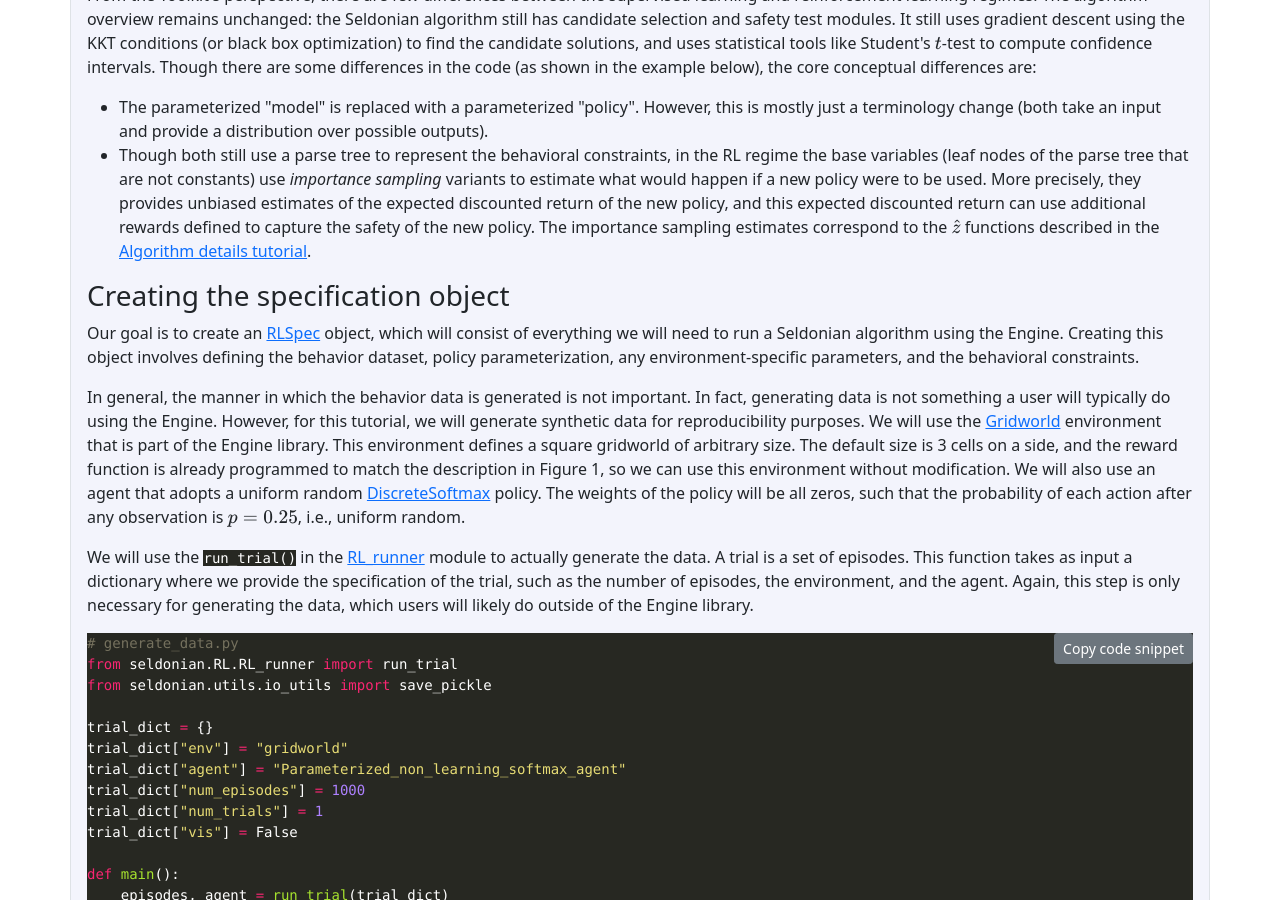
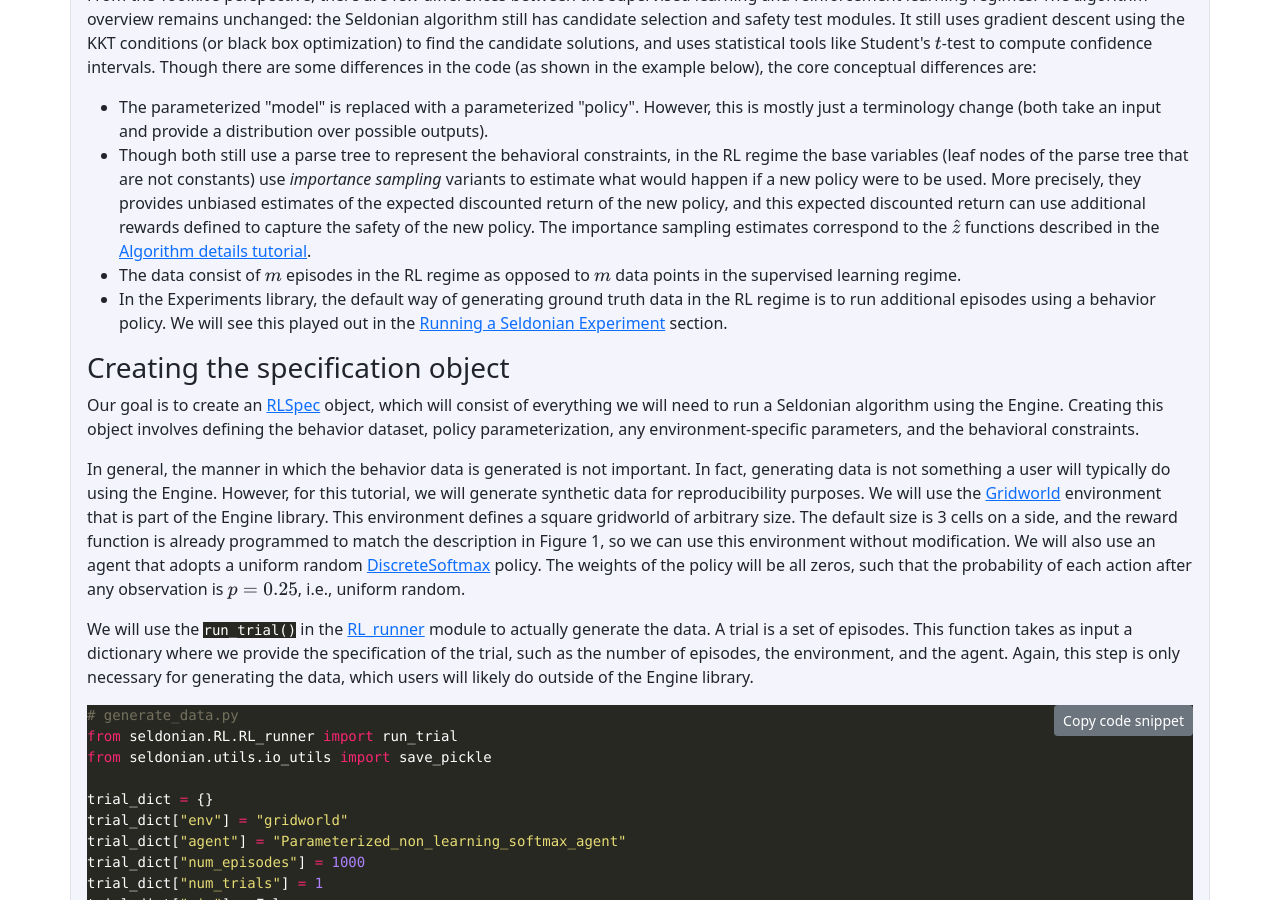
Before and after one commit to seldonian-framework/Tutorials, a Jekyll site: the page built from _tutorials/gridworld_RL_tutorial.md, in a window 1280 px wide and 900 px high, scrolled down 3194 px. Built offline with Jekyll 4.4.1, drawn with Linux system fonts in a browser that asks for light colours; formulas are drawn with MathJax 3.

Commit message:
highlight additional differences between RL and SL regimes

```diff
--- a/_tutorials/gridworld_RL_tutorial.md
+++ b/_tutorials/gridworld_RL_tutorial.md
@@ -105,6 +105,8 @@ So, given the current observation $O_t$, the agent chooses an action by drawing
     <ul>
         <li>The parameterized "model" is replaced with a parameterized "policy". However, this is mostly just a terminology change (both take an input and provide a distribution over possible outputs).</li>
         <li>Though both still use a parse tree to represent the behavioral constraints, in the RL regime the base variables (leaf nodes of the parse tree that are not constants) use <i>importance sampling</i> variants to estimate what would happen if a new policy were to be used. More precisely, they provides unbiased estimates of the expected discounted return of the new policy, and this expected discounted return can use additional rewards defined to capture the safety of the new policy. The importance sampling estimates correspond to the $\hat z$ functions described in the <a href="{{ "/Tutorials/alg_details_tutorial/#parse_tree" | relative_url }}">Algorithm details tutorial</a>.</li>
+        <li>The data consist of $m$ episodes in the RL regime as opposed to $m$ data points in the supervised learning regime. </li>
+        <li>In the Experiments library, the default way of generating ground truth data in the RL regime is to run additional episodes using a behavior policy. We will see this played out in the <a href="#Experiments">Running a Seldonian Experiment</a> section.</li>
     </ul>
 </p>
 
@@ -256,7 +258,7 @@ The solution found is:
 
 </p>
 As we can see, the solution returned by candidate selection passed the safety test. The solution shows the weights $\theta(s,a)$ of the new policy, where the jth column in the ith row represents the $j$th action given the $i$th observation (also state, in this case) in the gridworld. The final row is all zeros because no actions are taken from the terminal state. This may not be a particularly good solution, but we have a high probability guarantee that it is better than the uniform random policy.
-<h3> Running a Seldonian Experiment </h3>
+<h3 id="Experiments"> Running a Seldonian Experiment </h3>
 <p>
 Now that we have successfully run the Seldonian algorithm once with the Engine, we are ready to run a Seldonian Experiment. This will help us better understand the safety and performance of our new policy. It will also help us understand how much data we need to meet the safety and performance requirements of our problem. We recommend reading the <a href="https://seldonian-toolkit.github.io/Experiments/build/html/overview.html">Experiments overview</a> before continuing here. If you have not already installed the Experiments library, follow the instructions <a href="{{ "/tutorials/install_toolkit_tutorial/" | relative_url}}">here</a> to do so.
 </p>
```
